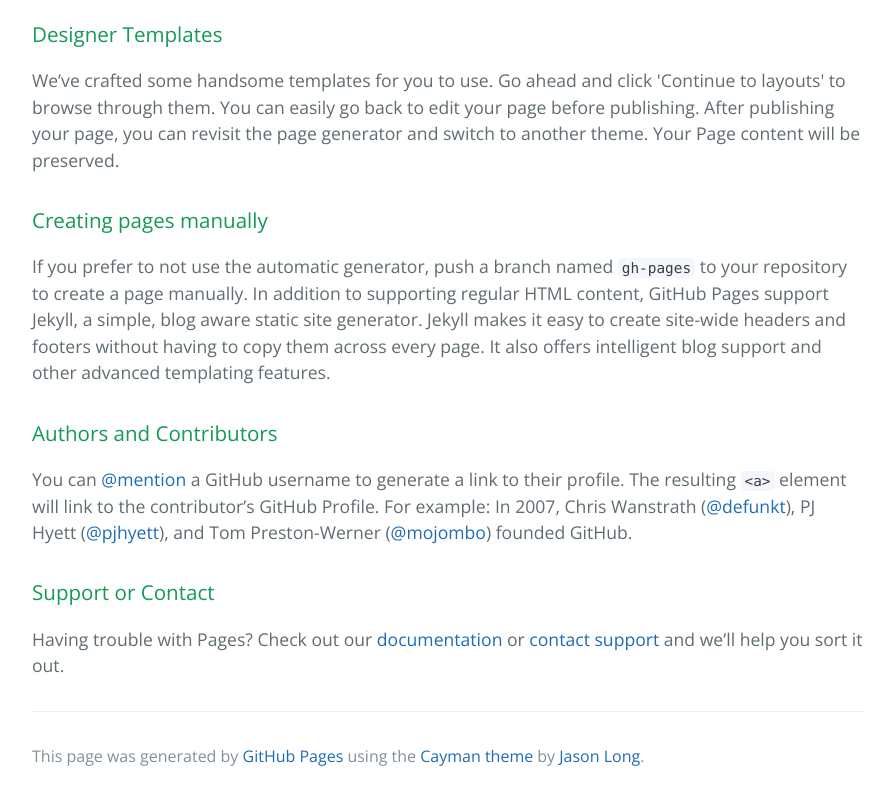
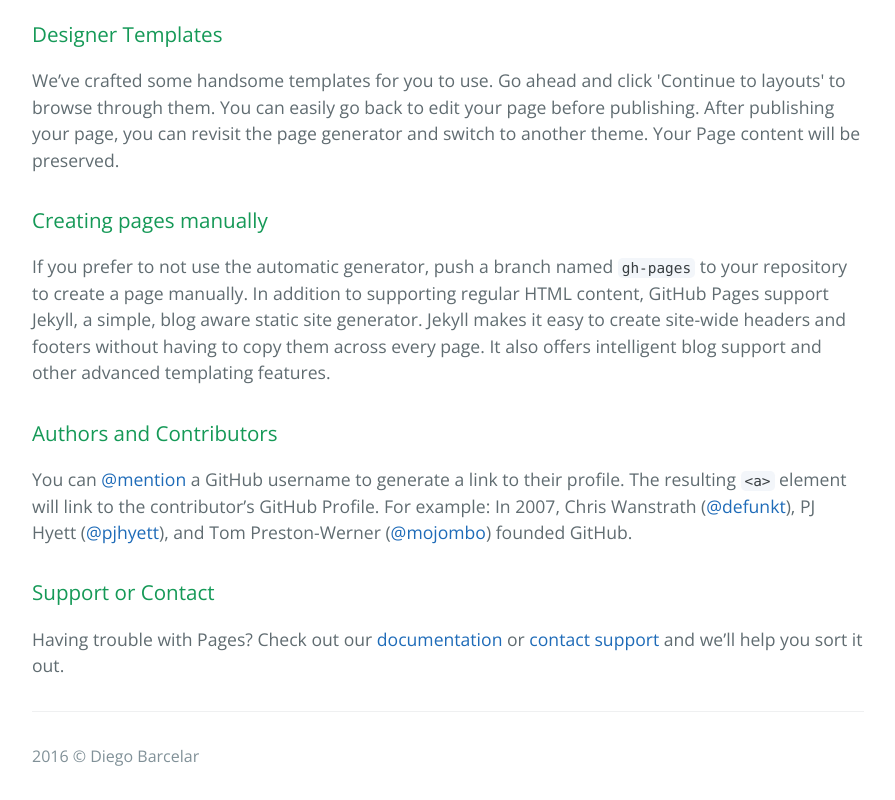
Before and after one commit to diegobarcelar/diegobarcelar.github.io, a plain HTML site: page index.html in a window 1280 px wide. Shown: the part 516-1316 px from the top of the page, without its empty margins (192-1087 px from the left). Drawn offline with nearby package versions, Linux system fonts and the light colour scheme.

Commit message:
Update index.html

```diff
--- a/index.html
+++ b/index.html
@@ -2,7 +2,7 @@
 <html lang="en-us">
   <head>
     <meta charset="UTF-8">
-    <title>DIEGO BARCELAR by diegobarcelar</title>
+    <title>DIEGO BARCELAR</title>
     <meta name="viewport" content="width=device-width, initial-scale=1">
     <link rel="stylesheet" type="text/css" href="stylesheets/normalize.css" media="screen">
     <link href='https://fonts.googleapis.com/css?family=Open+Sans:400,700' rel='stylesheet' type='text/css'>
@@ -43,7 +43,7 @@
 
       <footer class="site-footer">
 
-        <span class="site-footer-credits">This page was generated by <a href="https://pages.github.com">GitHub Pages</a> using the <a href="https://github.com/jasonlong/cayman-theme">Cayman theme</a> by <a href="https://twitter.com/jasonlong">Jason Long</a>.</span>
+        <span class="site-footer-credits">2016 © Diego Barcelar</span>
       </footer>
 
     </section>
```
